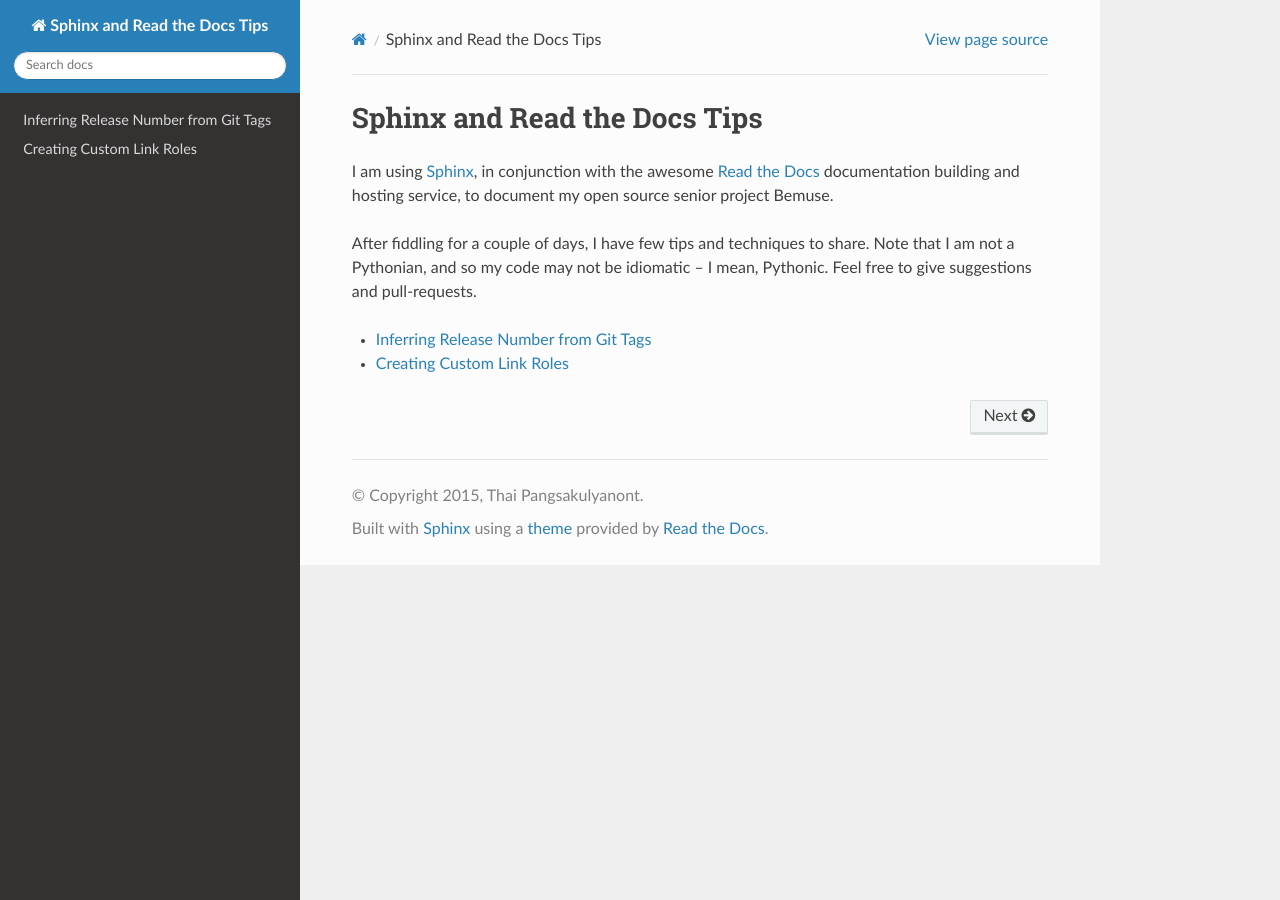
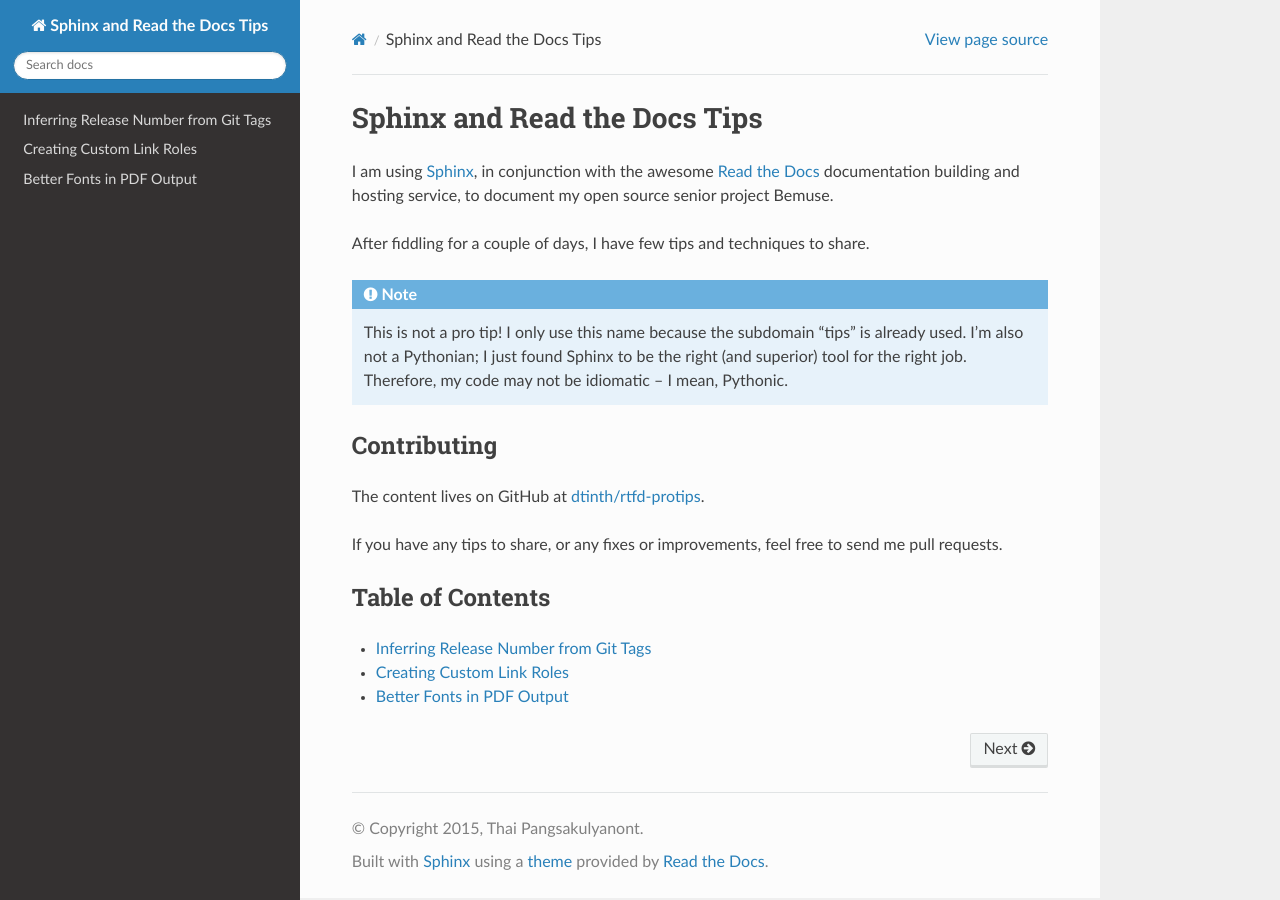
Before and after one commit to dtinth/rtfd-protips, a Sphinx documentation site: the page built from docs/index.rst, in a window 1280 px wide. Built offline with Sphinx 7.4.7 and the Read the Docs theme 2.0.0, drawn with Linux system fonts in a browser that asks for light colours.

Commit message:
add third article: PDF fonts

```diff
--- a/docs/index.rst
+++ b/docs/index.rst
@@ -14,11 +14,28 @@
 .. _Bemuse: https://gthisub.com/bemusic/bemuse
 
 After fiddling for a couple of days, I have few tips and techniques to share.
-Note that I am not a Pythonian, and so my code may not be idiomatic -- I mean, Pythonic.
-Feel free to give suggestions and pull-requests.
+
+.. note::
+  This is not a pro tip!
+  I only use this name because the subdomain "tips" is already used.
+  I'm also not a Pythonian; I just found Sphinx to be the right (and superior) tool for the right job.
+  Therefore, my code may not be idiomatic -- I mean, Pythonic.
+
+
+Contributing
+------------
+
+The content lives on GitHub at :github:`dtinth/rtfd-protips`.
+
+If you have any tips to share, or any fixes or improvements, feel free to send me pull requests.
+
+
+Table of Contents
+-----------------
 
 .. toctree::
    :maxdepth: 2
 
    git-tag-version
    link-roles
+   pdf-font
```
Also changed, not shown: docs/pdf-font.rst (added, +62 -0 lines).
